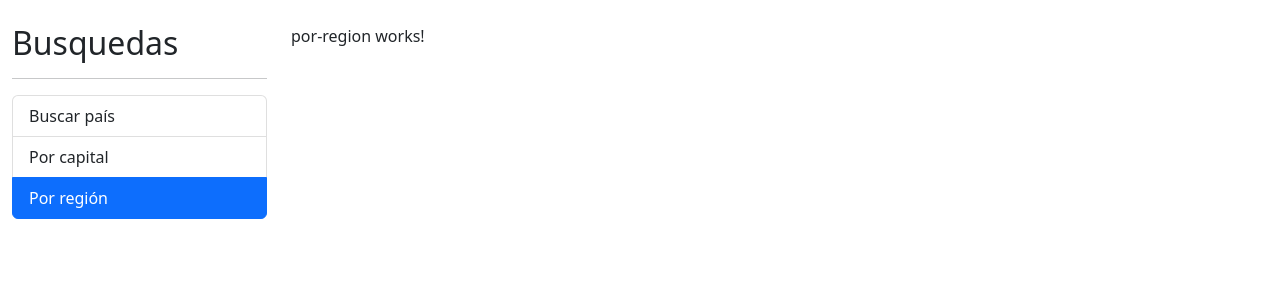
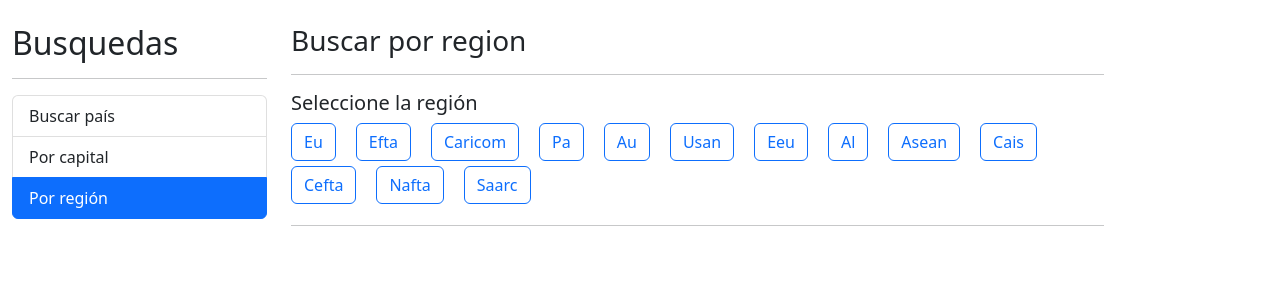
Before and after one commit to jeremyagnz/PaisesApp, an Angular app: page /region in a window 1280 px wide. Shown: the top 300 px of the page. Built offline with nearby package versions, Linux system fonts and the light colour scheme.

Commit message:
Adding regiones and consuming api in region Component (#14)

```diff
--- a/src/app/pais/interfaces/pais.interface.ts
+++ b/src/app/pais/interfaces/pais.interface.ts
@@ -14,6 +14,7 @@
   capital:      string[];
   altSpellings: string[];
   region:       string;
+  regionalbloc:string;
   subregion:    string;
   languages:    Languages;
   translations: { [key: string]: Translation };
--- a/src/app/pais/pages/por-region/por-region.component.html
+++ b/src/app/pais/pages/por-region/por-region.component.html
@@ -1 +1,26 @@
-<p>por-region works!</p>
+<h3>Buscar por region <small class="text-primary"> {{regionActiva | titlecase}} </small> </h3>
+<hr>
+
+<h5>Seleccione la región</h5>
+
+<div class="row">
+  <div class="col">
+    <button *ngFor="let region of regiones"
+            [class]="getClaseCSS( region )"
+            (click)="activarRegion(region)"
+            >
+
+      {{region | titlecase}}
+
+    </button>
+  </div>
+</div>
+
+<hr>
+
+
+<div *ngIf="paises.length > 0" class="row">
+  <div class="col">
+    <app-pais-tabla [paises]="paises"></app-pais-tabla>
+  </div>
+</div>
--- a/src/app/pais/pages/por-region/por-region.component.ts
+++ b/src/app/pais/pages/por-region/por-region.component.ts
@@ -1,15 +1,45 @@
-import { Component, OnInit } from '@angular/core';
+import { Component } from '@angular/core';
+import { Country } from '../../interfaces/pais.interface';
+import { PaisService } from '../../services/pais.service';
 
 @Component({
   selector: 'app-por-region',
   templateUrl: './por-region.component.html',
-  styleUrls: ['./por-region.component.css']
+  styleUrls: ['./por-region.component.css'],
 })
-export class PorRegionComponent implements OnInit {
+export class PorRegionComponent {
+  regiones: string[] = [
+    'EU',
+    'EFTA',
+    'CARICOM',
+    'PA',
+    'AU',
+    'USAN',
+    'EEU',
+    'AL',
+    'ASEAN',
+    'CAIS',
+    'CEFTA',
+    'NAFTA',
+    'SAARC',
+  ];
+  regionActiva: string = '';
+  paises: Country[] = [];
 
-  constructor() { }
+  constructor(private paisService:PaisService) {}
 
-  ngOnInit(): void {
+  getClaseCSS(region: string) {
+    return region === this.regionActiva
+      ? 'btn btn-primary mr-2'
+      : 'btn btn-outline-primary mr-2';
   }
 
+  activarRegion(region: string) {
+    if(region === this.regionActiva){return; }
+    this.regionActiva = region;
+    this.paises = [];
+
+    this.paisService.buscarPorRegion(region)
+        .subscribe( paises => this.paises = paises)
+  }
 }
--- a/src/app/pais/services/pais.service.ts
+++ b/src/app/pais/services/pais.service.ts
@@ -8,6 +8,7 @@
 })
 export class PaisService {
   private apiUrl: string = 'https://restcountries.com/v3.1';
+  private regionUrl:string = 'https://restcountries.com/v2';
 
   constructor(private http: HttpClient) { }
 
@@ -26,4 +27,9 @@
     const url = `${this.apiUrl}/alpha/${id}`;
     return this.http.get<Country>(url);
   }
+
+  buscarPorRegion(region:string):Observable<Country[]>{
+    const url = `${this.regionUrl}/regionalbloc/${region}`;
+    return this.http.get<Country[]>(url);
+  }
 }
--- a/src/styles.css
+++ b/src/styles.css
@@ -4,4 +4,5 @@
 
 .mr-2{
   margin-right: 20px;
+  margin-bottom: 5px;
 }
```
